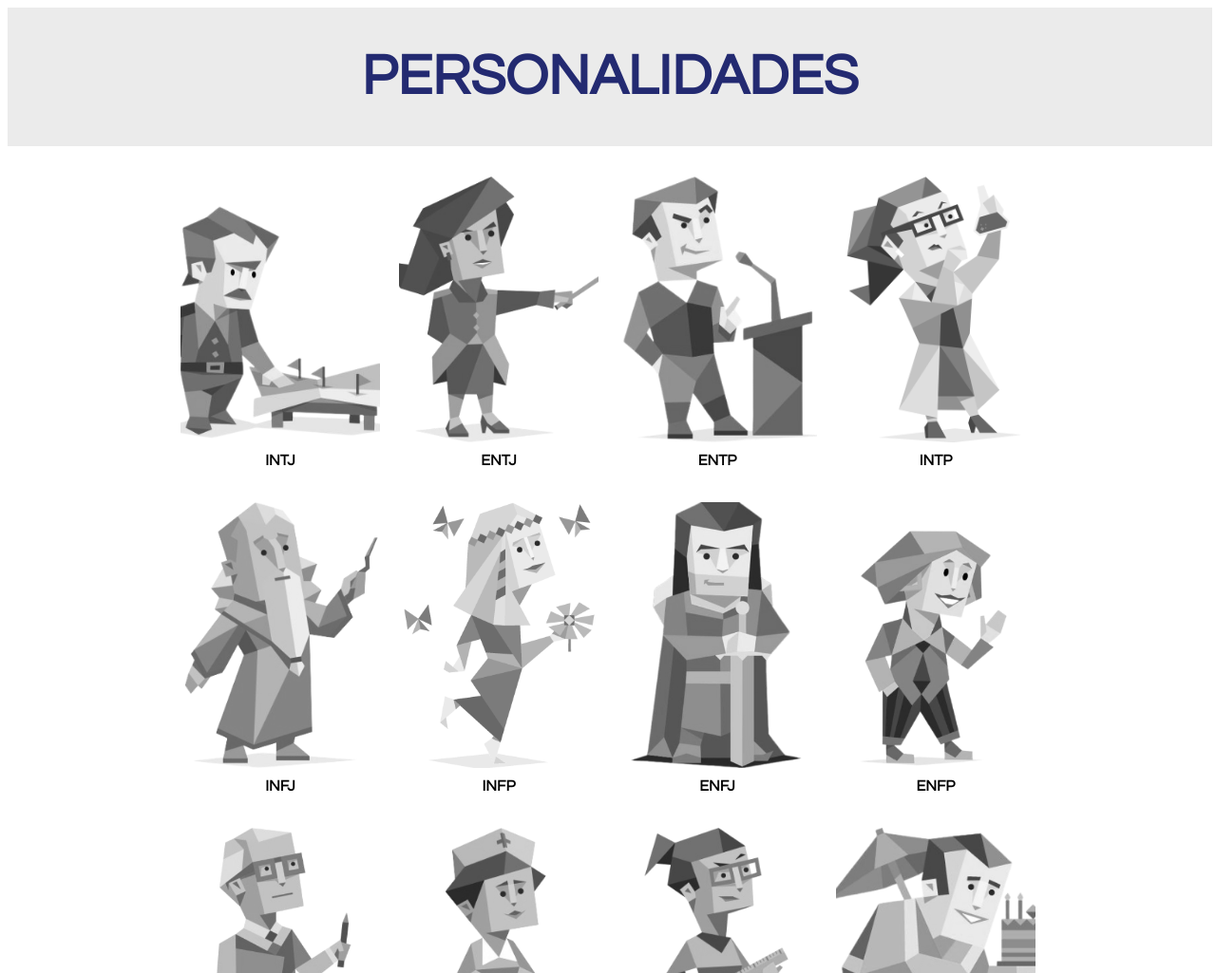
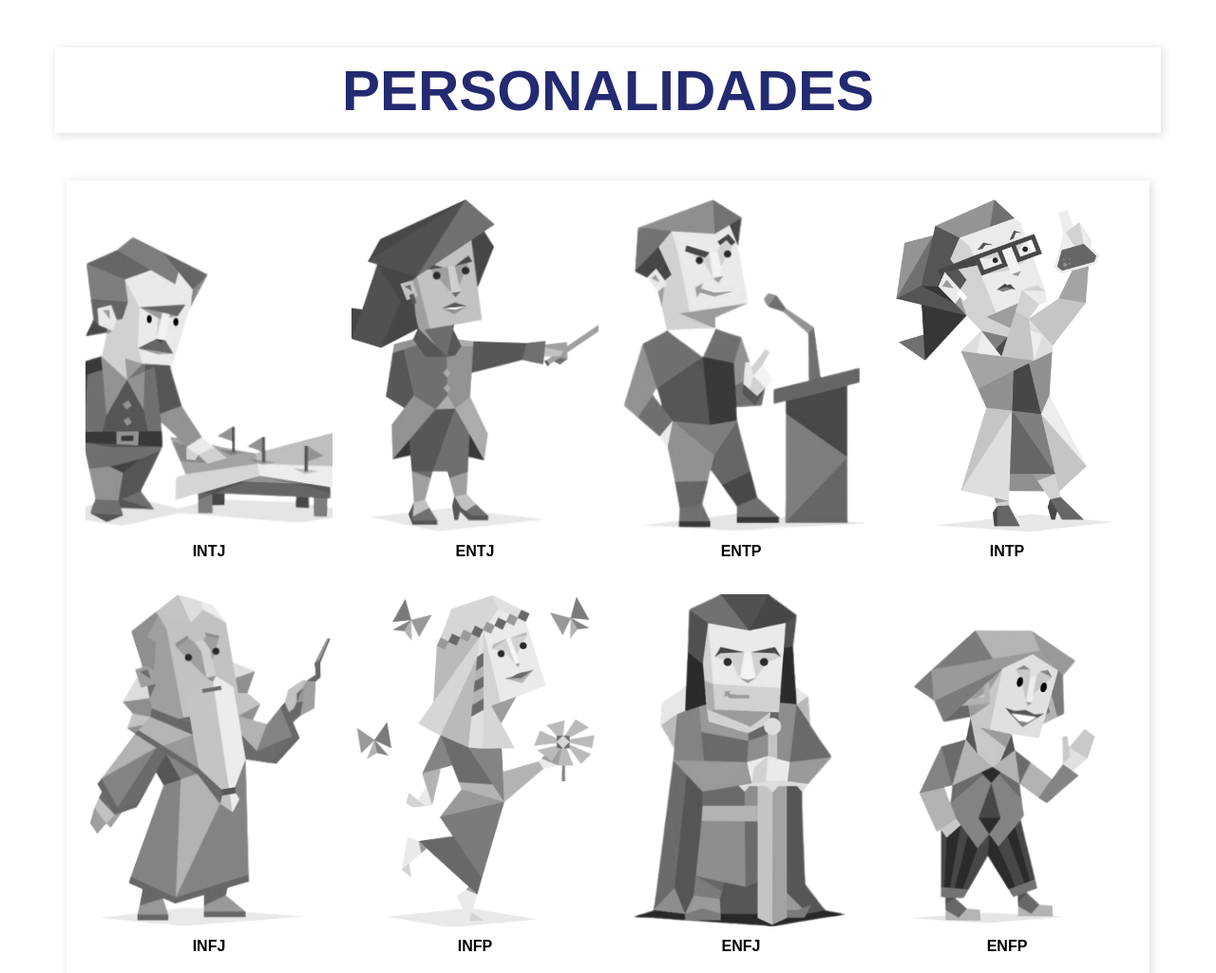
Before and after one commit to sevenn0tto/proyecto-caguai, a plain HTML site: page prueba xd/tarjetas.html in a window 1280 px wide. Shown: the top 1025 px of the page at 95% size. Drawn offline with Linux system fonts and the light colour scheme.

Commit message:
Agregación de los links y algunas correcciones en las imagenes, ememem

```diff
--- a/prueba xd/style.css
+++ b/prueba xd/style.css
@@ -1,5 +1,5 @@
 body{
-    font-family: Century Gothic;
+    font-family: Arial, Helvetica, sans-serif;
     font-weight: bold;
     background-color: #f2f2f2;
     font-size: 15px;
@@ -106,7 +106,7 @@ h2{
     transform: scale(1.08);
 }
 .opcionA:active{
-    background-color: #be9da0;
+    background-color: #84474c;
     transform: translateY(2px);
 }
 
@@ -123,7 +123,7 @@ h2{
     transform: scale(1.08);
 }
 .opcionB:active{
-    background-color: #9cc69e;
+    background-color: #5d7e5f;
     transform: translateY(2px);
 }
 
--- a/prueba xd/tarjetas.css
+++ b/prueba xd/tarjetas.css
@@ -1,5 +1,5 @@
 body{
-    font-family: Century Gothic;
+    font-family: Arial, Helvetica, sans-serif;
     font-style: bold;
 }
 h1{
@@ -8,18 +8,27 @@ h1{
     font-size: 60px;
     color: rgb(35, 42, 113);
 }
-header{
-    background-color: rgb(235, 235, 235);
-    width: 100%;
-    padding: 2px;
-}
 
 .grid {
   display: grid;
   grid-template-columns: repeat(4, 1fr);
   gap: 20px;
-  max-width: 900px;
-  margin: auto;;
+  margin: auto;
+  box-shadow: 2px 2px 10px rgba(0,0,0,0.15);
+  padding: 20px;
+  max-width: 1100px;
+}
+
+.idk{
+    box-shadow: 2px 2px 10px rgba(0,0,0,0.15);
+    height: 70px;
+    text-align: center;
+    padding: 10px;
+    align-items: center;
+    justify-content: center;
+    background-color: #FFFFFF;
+    display: flex;
+    margin: 50px;
 }
 
 .card {
@@ -28,12 +37,14 @@ header{
 
 .card img {
   width: 100%;
-  height: 280px;
+  height: 350px;
   object-fit: cover;
   filter: grayscale(100%);
   transition: transform 0.4s ease, filter 0.4s ease;
   border-radius: 5px;
   transform: scale(1);
+  flex-grow: 1;
+
 }
 
 .card img:hover {
--- a/prueba xd/tarjetas.html
+++ b/prueba xd/tarjetas.html
@@ -7,9 +7,12 @@
     <link rel="stylesheet" href="tarjetas.css">
 </head>
 <body>
+    <div class="idk">
     <header>
     <h1>PERSONALIDADES</h1>
     </header><br><br>
+    </div>
+
 
     <div class="grid">
         <div class="card">
@@ -19,77 +22,107 @@
         </div>
 
         <div class="card">
+            <a href="entj.html">
             <img src="images/ENTJ.png">
+            </a>
             <p>ENTJ</p>
         </div>
 
         <div class="card">
+            <a href="entp.html">
             <img src="images/ENTP.png">
+            </a>
             <p>ENTP</p>
         </div>
 
          <div class="card">
+            <a href="intp.html">
             <img src="images/INTP.png">
+            </a>
             <p>INTP</p>
         </div>
 
         <div class="card">
+            <a href="infj.html">
             <img src="images/INFJ.png">
+            </a>
             <p>INFJ</p>
         </div>
 
         <div class="card">
+            <a href="infp.html">
             <img src="images/INFP.png">
+            </a>
             <p>INFP</p>
         </div>
 
         <div class="card">
+            <a href="enfj.html">
             <img src="images/ENFJ.jpg">
+            </a>
             <p>ENFJ</p>
         </div>
 
         <div class="card">
+            <a href="enfp.html">
             <img src="images/ESFP (2).png">
+            </a>
             <p>ENFP</p>
         </div>
 
         <div class="card">
+            <a href="istj.html">
             <img src="images/ISTJ.png">
+            </a>
             <p>ISTJ</p>
         </div>
 
         <div class="card">
+            <a href="intj.html">
             <img src="images/ISFJ.png">
+            </a>
             <p>ISFJ</p>
         </div>
 
         <div class="card">
+            <a href="estj.html">
             <img src="images/ESTJ.png">
+            </a>
             <p>ESTJ</p>
         </div>
 
         <div class="card">
+            <a href="esfj.html">
             <img src="images/ESFJ.jpg">
+            </a>
             <p>ESFJ</p>
         </div>
 
         <div class="card">
+            <a href="intj.html">
             <img src="images/ISTP.png">
+            </a>
             <p>ISTP</p>
         </div>
 
         <div class="card">
+            <a href="isfp.html">
             <img src="images/ISFP.jpg">
+            </a>
             <p>ISFP</p>
         </div>
 
         <div class="card">
+            <a href="estp.html">
             <img src="images/ESTP.png">
+            </a>
             <p>ESTP</p>
         </div>
 
         <div class="card">
+            <a href="esfp.html">
             <img src="images/ESFP.png">
+            </a>
             <p>ESFP</p>
         </div>
 
```
Also changed, not shown: prueba xd/script2.js (+3 -4 lines).
